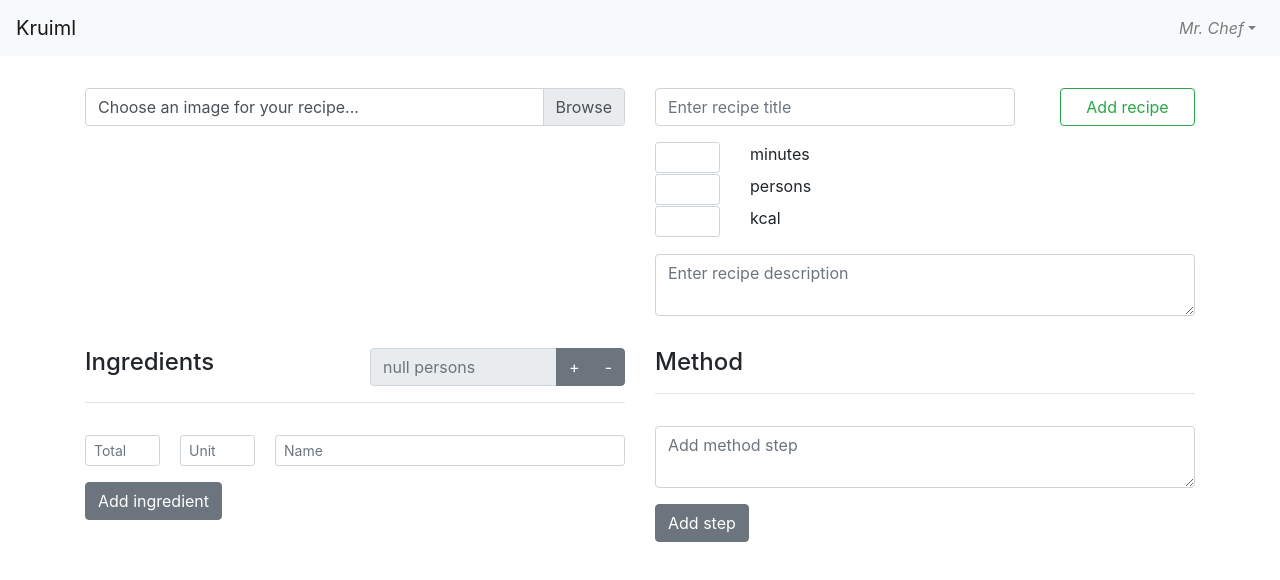
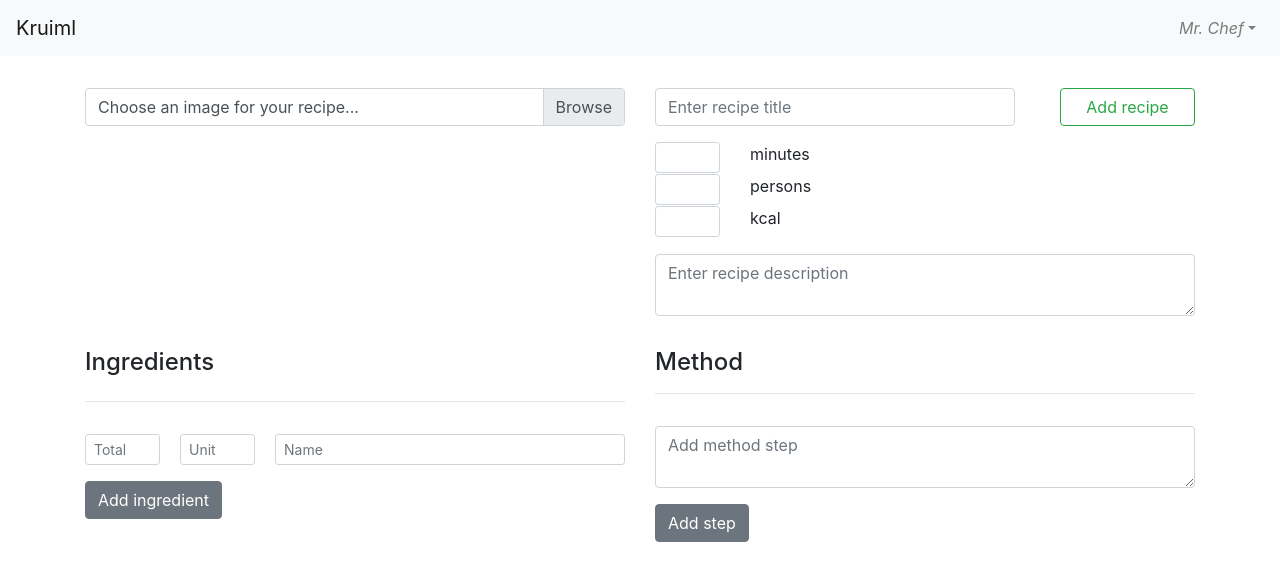
Before and after one commit to FlorencevdS/kruiml, a Vue app in the folder client-app/: page /addRecipe in a window 1280 px wide. Shown: the top 580 px of the page. Built offline with nearby package versions, Linux system fonts and the light colour scheme.

Commit message:
fixed little mistake

```diff
--- a/client-app/src/views/RecipeInformation.vue
+++ b/client-app/src/views/RecipeInformation.vue
@@ -111,7 +111,9 @@
             ><b-col style="padding-top:0 !important"
               ><h4>Ingredients</h4></b-col
             >
-            <b-col style="padding-top:0 !important"
+            <b-col
+              style="padding-top:0 !important"
+              v-if="state == 'Information'"
               ><b-input-group>
                 <template #append>
                   <b-button @click="addPerson">+</b-button>
```
